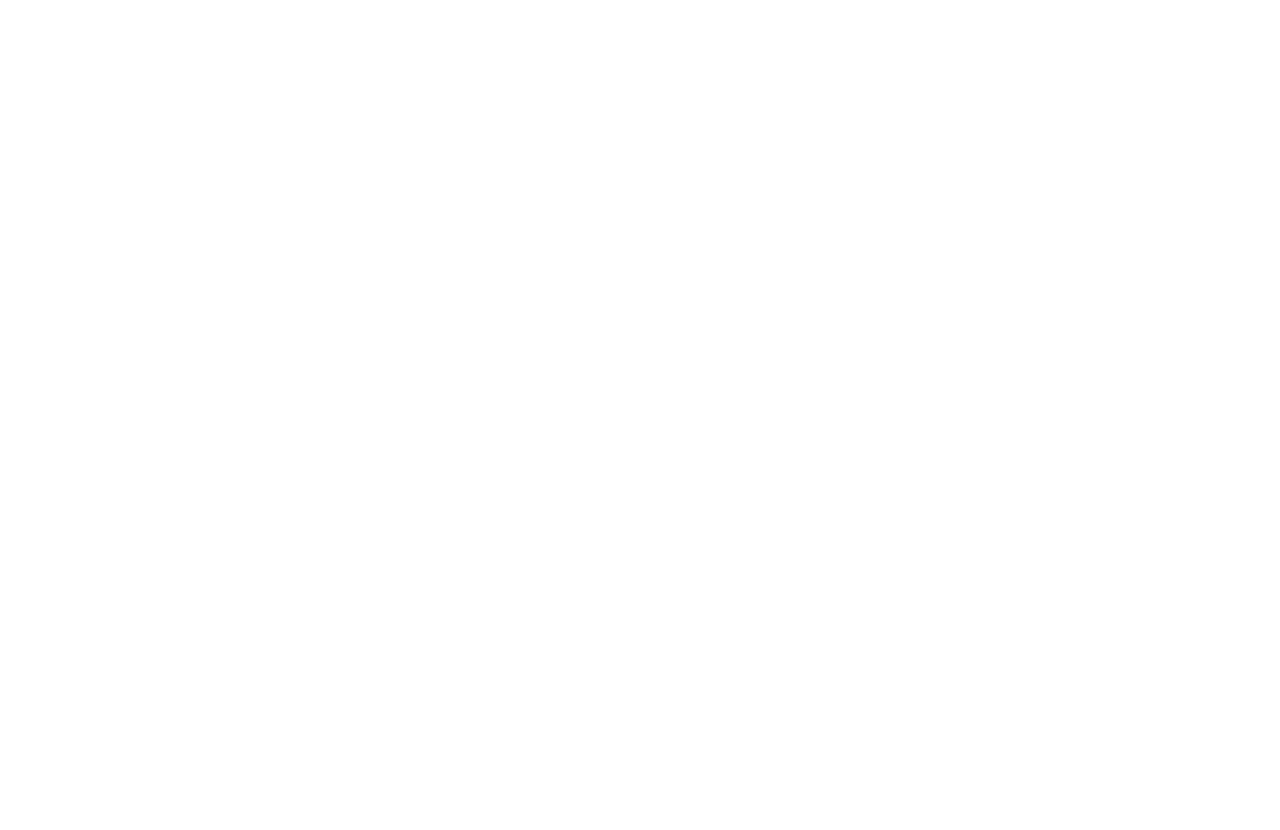
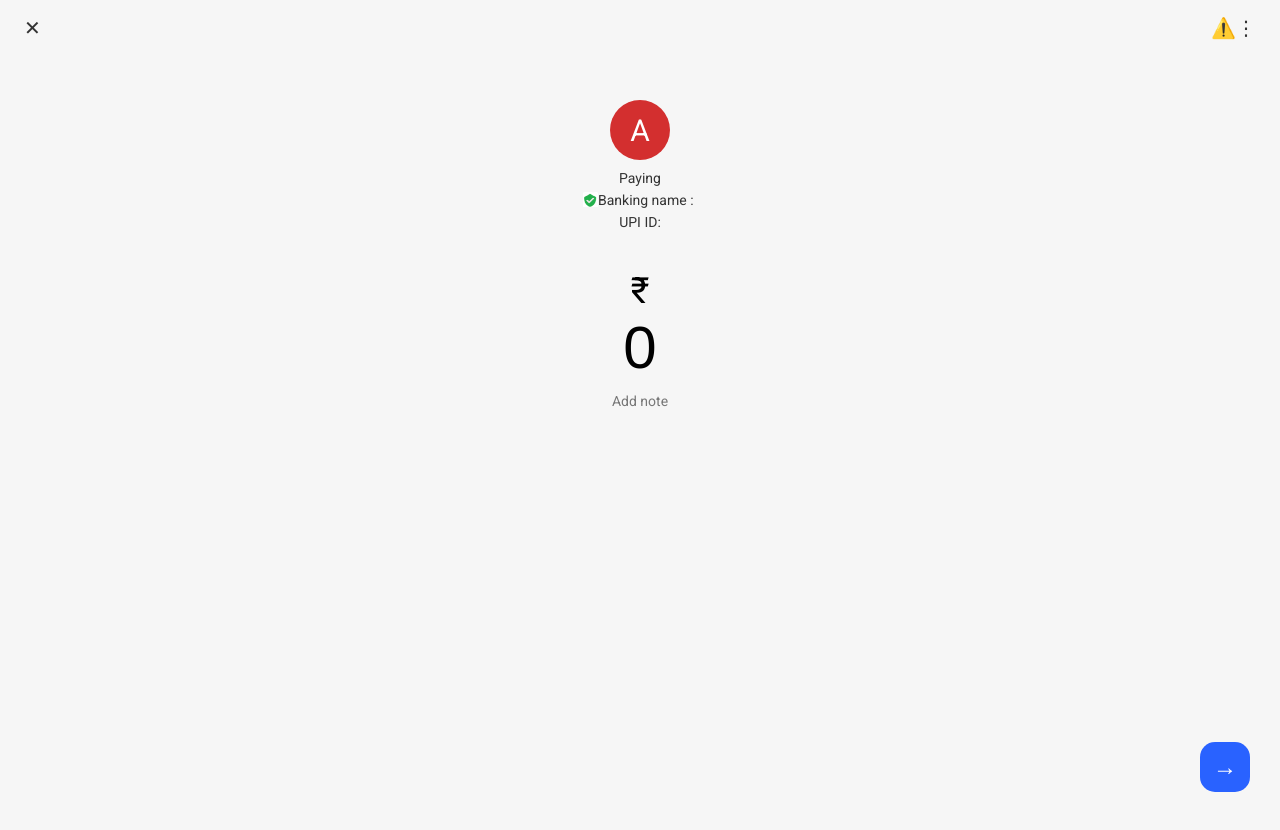
Before and after one commit to Einstein-ash/filter_data, a React (Create React App) app: page /payment in a window 1280 px wide. Before the commit this address had no page. Before the commit the page ends 800 px from the top, so only its background shows below. Built offline with nearby package versions, Linux system fonts and the light colour scheme.

Commit message:
qr worked final check1

```diff
--- a/src/App.js
+++ b/src/App.js
@@ -79,9 +79,10 @@
       <Router>
       <Routes>
         {/* <Route path="/" element={<Success />} /> */}
-        <Route path="/" element={<Scanner />} />
-        {/* <Route path="/" element={<Bank />} /> */}
-        <Route path="/scanner" element={<PaymentUI />} />
+        {/* <Route path="/" element={<Scanner />} /> */}
+        <Route path="/" element={<Bank />} />
+        <Route path="/scanner" element={<Scanner />} />
+        <Route path="/payment" element={<PaymentUI />} />
         <Route path="/enterPin" element={<PinEntryScreen />} />
         <Route path="/success" element={<Success />} />
       </Routes>
--- a/src/pages/PaymentUI.jsx
+++ b/src/pages/PaymentUI.jsx
@@ -1,48 +1,85 @@
-import React, { useState } from 'react';
-import { useNavigate } from 'react-router-dom';
-import './PaymentScreen.css';
+import React, { useState, useEffect } from "react";
+import { useNavigate, useLocation } from "react-router-dom";
+import "./PaymentScreen.css";
 
 const PaymentScreen = () => {
   const navigate = useNavigate();
+  const location = useLocation();
+
+  const qrText = location.state?.qrText;
 
 
   const [showBottomSheet, setShowBottomSheet] = useState(false);
   const [amountInput, setAmountInput] = useState("0");
   const [showWarning, setShowWarning] = useState(false);
 
+  const [userData, setUserData] = useState({
+    name: "",
+    banking_name: "",
+    upi_id: "",
+  });
+
+
+  console.log("qr text in payment page ----------");
+  console.log(qrText);
+
+  const extractBetween = (url, startKey, endKey) => {
+    url += "&aid=";
+    const start = url.indexOf(startKey);
+    const end = url.indexOf(endKey);
+
+    if (start === -1 || end === -1 || end < start) {
+      console.log("null h bro");
+      return null;
+    }
+
+    let value = url.substring(start + startKey.length, end);
+    value = value.replace(/%20/g, " ");
+    return value;
+  };
+
 
   const formatAmount = (numStr) => {
-    const x = numStr.replace(/[^\d]/g, '').replace(/,/g, ''); // keep digits onlu
+    const x = numStr.replace(/[^\d]/g, "").replace(/,/g, ""); // keep digits onlu
     if (x.length <= 3) return x;
     const lastThree = x.slice(-3);
     const rest = x.slice(0, -3);
     return rest.replace(/\B(?=(\d{2})+(?!\d))/g, ",") + "," + lastThree;
   };
 
-
-
   const handleInputChange = (e) => {
-
     let value = formatAmount(e.target.value);
 
     if (/^\d*$/.test(value)) {
-      value = value.replace(/\D/g, '');
-      value = value.replace(/^0+/, '');
+      value = value.replace(/\D/g, "");
+      value = value.replace(/^0+/, "");
       setAmountInput(value || "0");
     }
 
     setAmountInput(value);
   };
 
-
-    const handlePayClick = () => {
-      navigate('/enterPin');
-    };
-
+  const handlePayClick = () => {
+    navigate("/enterPin");
+  };
 
   const handleArrowClick = () => {
     setShowBottomSheet(true);
   };
+
+
+
+
+useEffect(() => {
+  if (!qrText) return;
+
+  setUserData(prev => ({
+    ...prev,
+    upi_id: extractBetween(qrText, "pay?pa=", "&pn="),
+    name: extractBetween(qrText, "&pn=", "&aid="),
+    banking_name: extractBetween(qrText, "&pn=", "&aid=").toUpperCase()
+  }));
+}, [qrText]);
 
   return (
     <div className="screen">
@@ -57,12 +94,14 @@
       <div className="profile-section">
         <div className="avatar">A</div>
         <div className="name-info">
-          <p className="paying-name">Paying <strong>Ashwani Ashwani</strong></p>
+          <p className="paying-name">
+            Paying <strong>{userData.name}</strong>
+          </p>
           <p className="bank-name">
-            <p className='verify_icon'></p>
-            Banking name : <strong> &nbsp;Ashwani Singh</strong>
+            <p className="verify_icon"></p>
+            Banking name : <strong> &nbsp;{userData.banking_name}</strong>
           </p>
-          <p className="upi-info">UPI ID: 8824270600@ptsbi</p>
+          <p className="upi-info">UPI ID: {userData.upi_id}</p>
         </div>
       </div>
 
@@ -79,32 +118,38 @@
           onChange={handleInputChange}
         />
 
-
         <div className="add-note">Add note</div>
       </div>
 
       <div className="bottom-arrow">
-        <button className="arrow-button" onClick={handleArrowClick}>→</button>
+        <button className="arrow-button" onClick={handleArrowClick}>
+          →
+        </button>
       </div>
 
-{/* belos is code for payment bmouldule boi----------- */}
+      {/* belos is code for payment bmouldule boi----------- */}
       {showBottomSheet && (
         <div className="bottom-sheet">
           <div className="account-option">
             <p className="choose-text">Choose account to pay with</p>
             <div className="account-card">
-                <div className="sbi_logo"></div>
+              <div className="sbi_logo"></div>
               <div className="payment_ui_bank_info">
-                <p className="bank_name_bottom_module">State Bank of India ••••9035</p>
-                <p className='payment_ui_balance'>Balance: <span className='check_now_balance'>Check now</span> </p>
+                <p className="bank_name_bottom_module">
+                  State Bank of India ••••9035
+                </p>
+                <p className="payment_ui_balance">
+                  Balance: <span className="check_now_balance">Check now</span>{" "}
+                </p>
               </div>
             </div>
-              <button className="pay_button" onClick={handlePayClick}>Pay ₹ {amountInput}</button>
+            <button className="pay_button" onClick={handlePayClick}>
+              Pay ₹ {amountInput}
+            </button>
             <div className="bottom-logos">
-                <p className='axis_logo'></p>
-                <p className='vertical_line'></p>
-                <p className='upi_logo'></p>
-
+              <p className="axis_logo"></p>
+              <p className="vertical_line"></p>
+              <p className="upi_logo"></p>
             </div>
           </div>
         </div>
--- a/src/pages/Scanner.jsx
+++ b/src/pages/Scanner.jsx
@@ -1,57 +1,12 @@
-// import React, { useRef, useEffect } from 'react';
-// import './scannerCss.css';
+import React, { useRef, useEffect, useState } from 'react';
+import { useNavigate } from 'react-router-dom';
 
-// const Scanner = () => {
-//   const videoRef = useRef(null);
-
-//   useEffect(() => {
-//     const startCamera = async () => {
-//       try {
-//         const stream = await navigator.mediaDevices.getUserMedia({
-//           video: {
-//             facingMode: { ideal: 'environment' } // back cam
-//           },
-//           audio: false
-//         });
-
-//         if (videoRef.current) {
-//           videoRef.current.srcObject = stream;
-//         }
-//       } catch (error) {
-//         console.error("Camera error:", error);
-//         alert("Please allow camera access in your mobile browser settings.");
-//       }
-//     };
-
-//     startCamera();
-//   }, []);
-
-//   return (
-//     <div className="main_scanner_container">
-//       <video
-//         ref={videoRef}
-//         autoPlay
-//         playsInline
-//         muted
-//         className="full_screen_video"
-//       />
-
-//       <div className="scanner_black_shadow_"></div>
-//     </div>
-//   );
-// };
-
-// export default Scanner;
-
-
-
-
-
-import React, { useRef, useEffect, useState } from 'react';
-import jsQR from 'jsqr';
 import './scannerCss.css';
 
 const Scanner = () => {
+
+  const navigate = useNavigate();
+
   const videoRef = useRef(null);
   const canvasRef = useRef(null);
   const [qrResult, setQrResult] = useState("");
@@ -105,6 +60,16 @@
         if (qrText) {
           setQrResult(qrText);
           console.log("Scanned from server:", qrText);
+
+          setTimeout(() => {
+            navigate('/payment', {
+              state: {
+                qrText
+              }
+            });
+
+          }, 1000); // delay of 1 second
+
         } else {
           alert("QR not found by server.");
         }
@@ -135,3 +100,10 @@
 };
 
 export default Scanner;
+
+
+
+// upi://pay?pa=ashwanisingh46572-1@oksbi&pn=Einstein%20Ash&aid=uGICAgIDtloiwLA
+// upi://pay?pa=harshbansal1717@okicici&pn=Harsh%20Bansal&aid=uGICAgIDX2sG3DQ
+// upi://pay?pa=9599170096@ptsbi&pn=Sumit%20%20Kumar
+// upi://pay?pa=sujalmittal2000@oksbi&pn=Sujal&aid=uGICAgMC0w4jvRg
--- a/src/pages/Success.jsx
+++ b/src/pages/Success.jsx
@@ -53,13 +53,13 @@
       console.log("Fetched finally");
       setSuccessVid(url);
 
-      const audio = new Audio(SuccessAudio);
-      audio.play();
 
       setTimeout(() => {
-        setMoveUp(true);
-      }, 3000);
+          setMoveUp(true);
+        }, 3000);
 
+        const audio = new Audio(SuccessAudio);
+        audio.play();
 
     } catch (error) {
       console.error("Error fetching video:", error);
```
